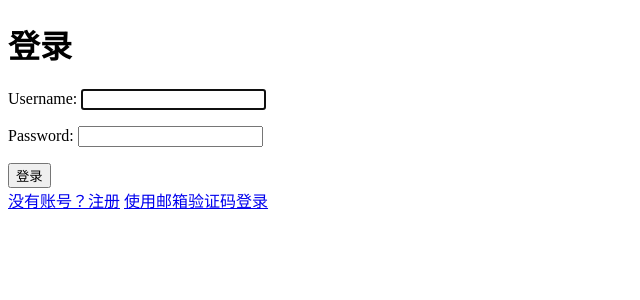
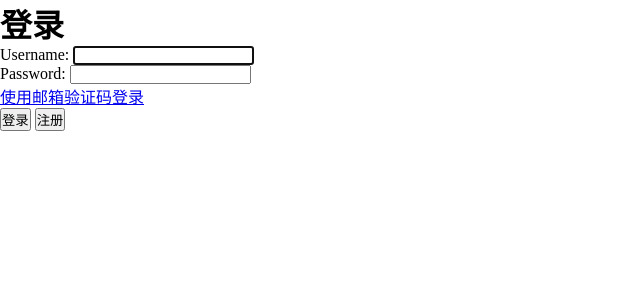
Before and after one commit to SAOGG/ZDY-django, a Django app: page /login/ in a window 1280 px wide. Shown: the top 300 px of the page, without its empty margins (0-640 px from the left). Run offline with Django 5.2, Linux system fonts and the light colour scheme.

Commit message:
优化了登陆界面，添加了邮箱验证码功能

```diff
--- a/blogsystem/settings.py
+++ b/blogsystem/settings.py
@@ -117,7 +117,10 @@ USE_TZ = True
 # Static files (CSS, JavaScript, Images)
 # https://docs.djangoproject.com/en/5.2/howto/static-files/
 
-STATIC_URL = 'static/'
+STATIC_URL = '/static/'
+STATICFILES_DIRS=[
+    os.path.join(BASE_DIR,'static'),
+]
 
 # Default primary key field type
 # https://docs.djangoproject.com/en/5.2/ref/settings/#default-auto-field
--- /dev/null
+++ b/static/login.css
@@ -0,0 +1,6 @@
+*{
+    margin: 0;
+    padding: 0;
+}
+
+body
--- a/templates/login.html
+++ b/templates/login.html
@@ -3,15 +3,21 @@
 <head>
     <meta charset="UTF-8">
     <title>登录</title>
+    {% load static %}
+    <link rel="stylesheet" href="{% static "login.css" %}">
 </head>
 <body>
 {% if messages %}{% for m in messages %}<p>{{ m }}</p>{% endfor %}{% endif %}
   <h1>登录</h1>
   <form method="post">{% csrf_token %}
     {{ form.as_p }}
-    <button type="submit">登录</button>
+      <div class="btn-box">
+      <a href="{% url 'email_login' %}">使用邮箱验证码登录</a>
+            <div>
+                <button type="submit">登录</button>
+                <button onclick="window.location.href='{% url 'register' %}'" >注册</button>
+                </div>
+          </div>
   </form>
-  <a href="{% url 'register' %}">没有账号？注册</a>
-<a href="{% url 'email_login' %}">使用邮箱验证码登录</a>
 </body>
 </html>
```
